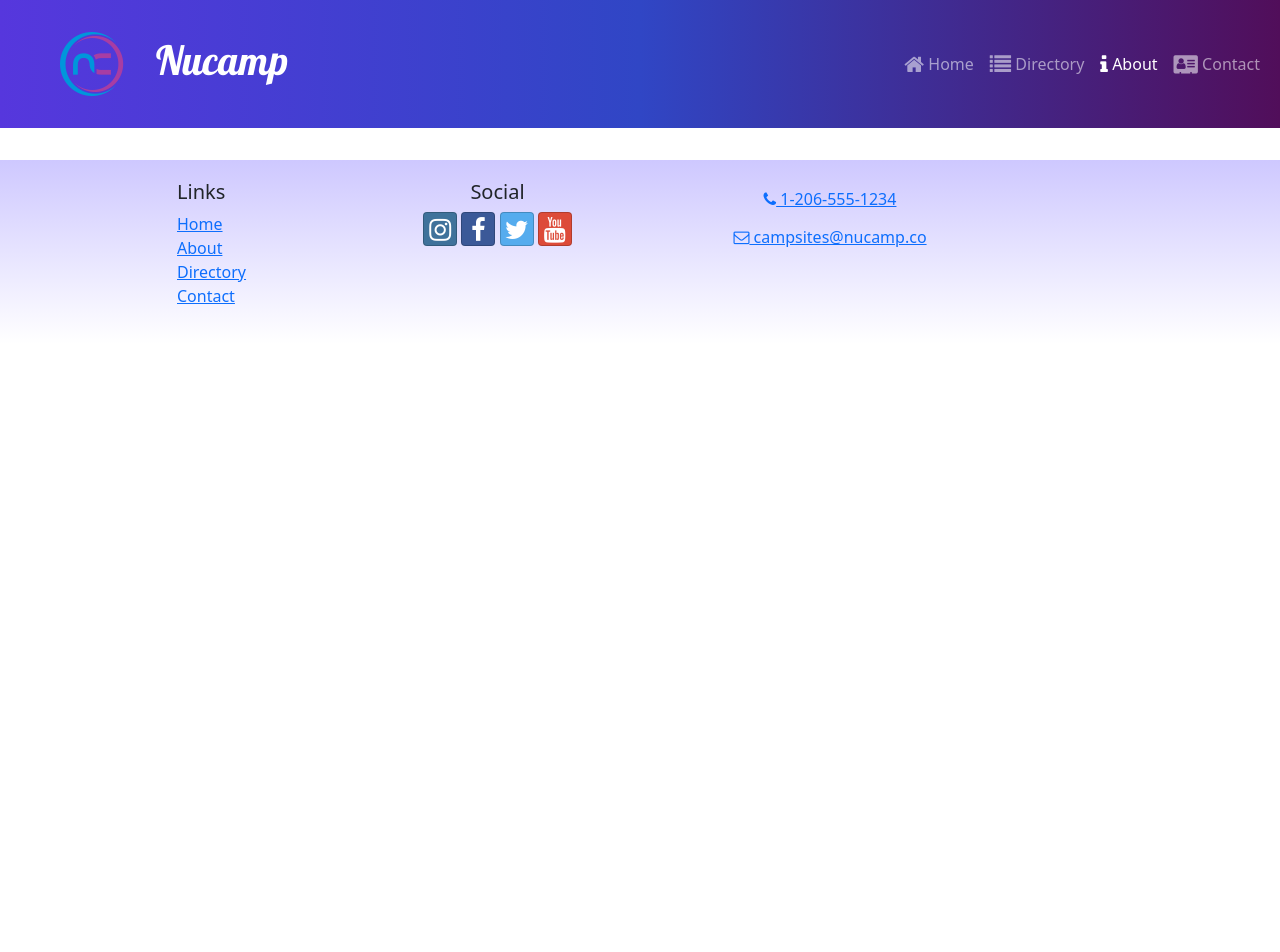
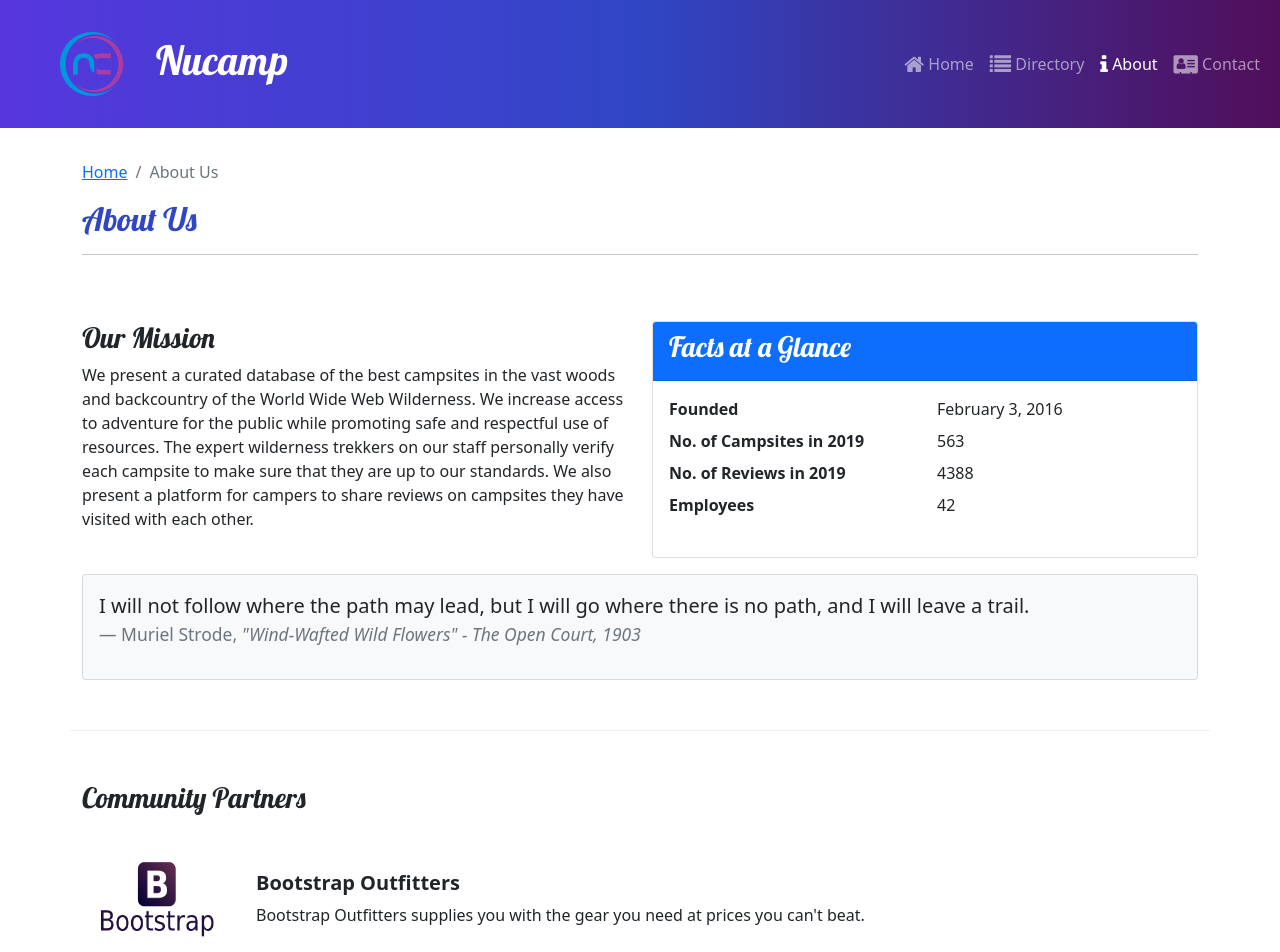
Before and after one commit to yungtyyler/nucampsite-react, a React (Create React App) app: page /about in a window 1280 px wide. Shown: the top 952 px of the page. Before the commit the page ends 800 px from the top, so only its background shows below. Built offline with nearby package versions, Linux system fonts and the light colour scheme.

Commit message:
Add aboutPage, partner folder with partner.js, partnersList.js, partnersSlice.js

```diff
--- a/src/App.js
+++ b/src/App.js
@@ -1,12 +1,12 @@
 import { Route, Routes } from 'react-router-dom';
 import ContactPage from './pages/ContactPage';
 import HomePage from './pages/HomePage';
+import AboutPage from './pages/AboutPage';
 import CampsitesDirectoryPage from './pages/CampsitesDirectoryPage';
 import Header from './components/Header';
 import Footer from './components/Footer';
 import CampsiteDetailPage from './pages/CampsiteDetailPage';
 import './App.css';
-
 
 function App() {
   return (
@@ -15,8 +15,9 @@
       <Routes>
         <Route path='/' element={ <HomePage /> } />
         <Route path='contact' element={ <ContactPage/> } />
+        <Route path='about' element={ <AboutPage /> } />
         <Route path='directory' element={ <CampsitesDirectoryPage/> } />
-        <Route path='directory/:campsiteId' element={<CampsiteDetailPage />} />
+        <Route path='directory/:campsiteId' element={ <CampsiteDetailPage /> } />
       </Routes>
       <Footer />
     </div>
--- a/src/features/display/DisplayList.js
+++ b/src/features/display/DisplayList.js
@@ -2,9 +2,10 @@
 import DisplayCard from './DisplayCard';
 import { selectFeaturedCampsite } from '../campsites/campsitesSlice';
 import { selectFeaturedPromotion } from '../promotions/promotionsSlice';
+import { selectFeaturedPartner } from '../partners/partnersSlice';
 
 const DisplayList = () => {
-    const items = [selectFeaturedCampsite(), selectFeaturedPromotion()];
+    const items = [selectFeaturedCampsite(), selectFeaturedPromotion(), selectFeaturedPartner()];
 
     return (
         <Row>
--- /dev/null
+++ b/src/features/partners/Partner.js
@@ -0,0 +1,17 @@
+const Partner = ({partner}) => {
+    if (partner) {
+        const {image, name, description} = partner;
+        return (
+            <>
+                <img src={image} alt={name} style={{ width:'150px' }} />
+                <div className='m-4'>
+                    <h5 className='fw-bold'>{name}</h5>
+                    {description}
+                </div>
+            </>
+        );
+    };
+    return null;
+};
+
+export default Partner;
--- /dev/null
+++ b/src/features/partners/PartnersList.js
@@ -0,0 +1,20 @@
+import { Col } from "reactstrap";
+import Partner from "./Partner";
+import { selectAllPartners } from "./partnersSlice";
+
+const PartnersList = () => {
+    const partners = selectAllPartners();
+    return (
+        <Col className='mt-4'>
+            {partners.map((partner) => {
+                return (
+                    <div className='d-flex mb-5' key={partner.id}>
+                        <Partner partner={partner} />
+                    </div>
+                );
+            })}
+        </Col>
+    );
+};
+
+export default PartnersList;
--- /dev/null
+++ b/src/features/partners/partnersSlice.js
@@ -0,0 +1,9 @@
+import { PARTNERS } from '../../app/shared/PARTNERS';
+
+export const selectAllPartners = () => {
+  return PARTNERS;
+}
+
+export const selectFeaturedPartner = () => {
+    return PARTNERS.find((partner) => partner.featured);
+}
--- /dev/null
+++ b/src/pages/AboutPage.js
@@ -0,0 +1,73 @@
+import { Col, Row, Container, Card, CardBody, CardHeader } from 'reactstrap';
+import PartnersList from '../features/partners/PartnersList';
+import SubHeader from '../components/SubHeader';
+
+const AboutPage = () => {
+  return (
+    <Container>
+        <SubHeader current='About Us' />
+        <Row className='row-content'>
+            <Col sm='6'>
+                <h3>Our Mission</h3>
+                <p>
+                    We present a curated database of the best campsites in the
+                    vast woods and backcountry of the World Wide Web Wilderness.
+                    We increase access to adventure for the public while
+                    promoting safe and respectful use of resources. The expert
+                    wilderness trekkers on our staff personally verify each
+                    campsite to make sure that they are up to our standards. We
+                    also present a platform for campers to share reviews on
+                    campsites they have visited with each other.
+                </p>
+            </Col>
+            <Col sm='6'>
+                <Card>
+                    <CardHeader className='bg-primary text-white'>
+                        <h3>Facts at a Glance</h3>
+                    </CardHeader>
+                    <CardBody>
+                        <dl className='row'>
+                            <dt className='col-6'>Founded</dt>
+                            <dd className='col-6'>February 3, 2016</dd>
+                            <dt className='col-6'>No. of Campsites in 2019</dt>
+                            <dd className='col-6'>563</dd>
+                            <dt className='col-6'>No. of Reviews in 2019</dt>
+                            <dd className='col-6'>4388</dd>
+                            <dt className='col-6'>Employees</dt>
+                            <dd className='col-6'>42</dd>
+                        </dl>
+                    </CardBody>
+                </Card>
+            </Col>
+            <Col>
+                <Card className='bg-light mt-3'>
+                    <CardBody>
+                        <blockquote className='blockquote'>
+                            <p>
+                                I will not follow where the path may lead, but I
+                                will go where there is no path, and I will leave
+                                a trail.
+                            </p>
+                            <footer className='blockquote-footer'>
+                                Muriel Strode,{' '}
+                                <cite title='Source Title'>
+                                    "Wind-Wafted Wild Flowers" - The Open Court,
+                                    1903
+                                </cite>
+                            </footer>
+                        </blockquote>
+                    </CardBody>
+                </Card>
+            </Col>
+        </Row>
+        <Row className='row-content'>
+            <Col xs='12'>
+                <h3>Community Partners</h3>
+            </Col>
+            <PartnersList />
+        </Row>
+    </Container>
+  );
+}
+
+export default AboutPage;
```
